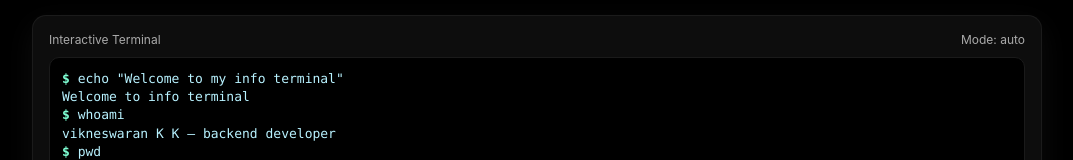
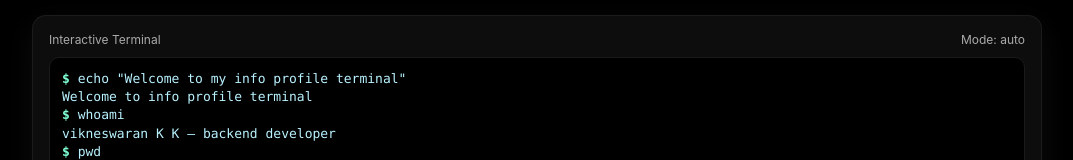
Before and after one commit to Vikin-5352/profile-website, a plain HTML site: page index.html in a window 1280 px wide. Shown: the part 211-371 px from the top of the page, without its empty margins (103-1176 px from the left). Drawn offline with Linux system fonts and the light colour scheme.

Commit message:
chore: fixed words

```diff
--- a/index.html
+++ b/index.html
@@ -137,8 +137,8 @@
     const term = document.getElementById('term');
 
     const lines = [
-      {s:'$ echo "Welcome to my info terminal"'},
-      {s:'Welcome to info terminal'},
+      {s:'$ echo "Welcome to my info profile terminal"'},
+      {s:'Welcome to info profile terminal'},
       {s:'$ whoami'},
       {s:'vikneswaran K K — backend developer'},
       {s:'$ pwd'},
```
